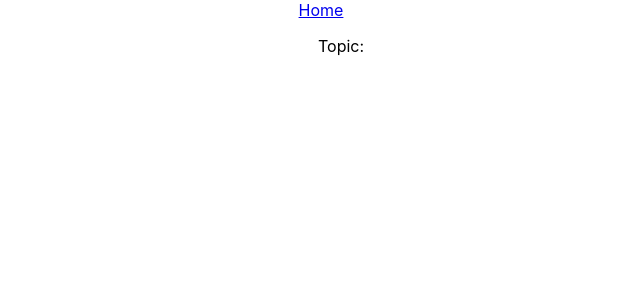
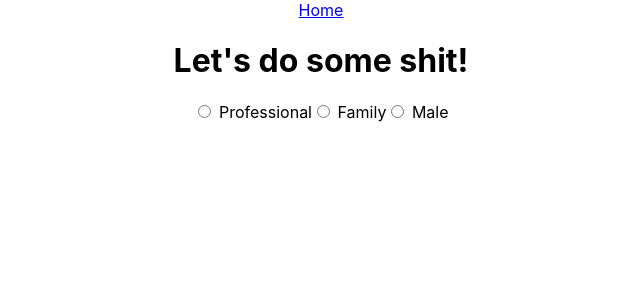
Before and after one commit to BMWeygant/Conversation-Starter-React-Front-End, a React (Create React App) app in the folder conversation-starter/: page /convos in a window 1280 px wide. Shown: the top 300 px of the page, without its empty margins (319-959 px from the left). Built offline with nearby package versions, Linux system fonts and the light colour scheme; no server answers.

Commit message:
Began building form in container

```diff
--- a/conversation-starter/src/components/Home.js
+++ b/conversation-starter/src/components/Home.js
@@ -1,3 +1,5 @@
 import React from 'react'
 
 export default () => <h1>Welcome, we rolling now!</h1>
+
+//<img src="https://previews.123rf.com/images/tawng/tawng1104/tawng110400004/9235025-editable-silhouettes-of-people-socializing-at-a-party.jpg" alt="background"></img>
--- a/conversation-starter/src/containers/ConvosContainer.js
+++ b/conversation-starter/src/containers/ConvosContainer.js
@@ -8,22 +8,51 @@ class ConvosContainer extends Component {
     // }
 
     componentDidMount() {
-        {this.props.fetchConvos()}
+        this.props.fetchConvos()
     }
 
     render(){
-        if(this.props.convos.length === 0) {
-            return <h1>Loading</h1>
-        }
         return(
-            <div>
-               <ul>
-                   {this.props.convos.map(convo => (
-                       <div key={convo.id}>
-                           <p>Topic: {convo.topic}</p>
-                       </div>
-                   ))}
-               </ul>
+            <div className = 'convo-container'>
+               <div classname = 'convo-header'>
+               {/* <img src="https://previews.123rf.com/images/tawng/tawng1104/tawng110400004/9235025-editable-silhouettes-of-people-socializing-at-a-party.jpg?" alt="background"></img> */}
+
+               <h1>Let's do some shit!</h1>
+               </div>
+
+               <form onSubmit={this.handleSubmit}>
+               <label>
+                    <input
+                        type="radio"
+                        name="relationship"
+                        value="professional"
+                        checked={this.props.relationship === "professional"}
+                        onChange={this.handleChange}
+                    /> Professional
+                </label>
+                <label>
+                    <input
+                        type="radio"
+                        name="relationship"
+                        value="family"
+                        checked={this.props.relationship === "family"}
+                        onChange={this.handleChange}
+                    /> Family
+                </label>
+                <label>
+                    <input
+                        type="radio"
+                        name="relationship"
+                        value="male"
+                        checked={this.props.relationship === "male"}
+                        onChange={this.handleChange}
+                    /> Male
+                </label>
+
+
+
+
+               </form>
             </div>
         )
     }
```
